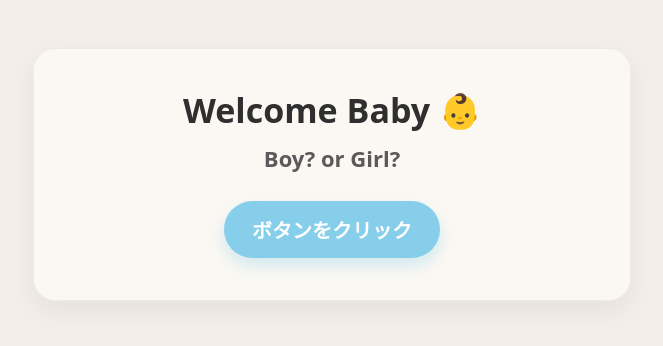
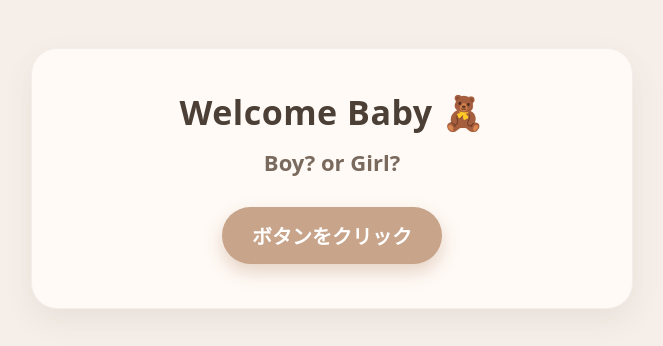
Before and after one commit to hazchon0802zzz-hash/gender-reveal, a plain HTML site: page index.html in a window 1280 px wide. Shown: the whole page, without its empty margins (308-971 px from the left). Drawn offline with Linux system fonts and the light colour scheme.

Commit message:
Update index.html
全体をブラウンに変更

```diff
--- a/index.html
+++ b/index.html
@@ -4,17 +4,25 @@
   <meta charset="UTF-8" />
   <meta name="viewport" content="width=device-width, initial-scale=1.0">
 
-  <!-- ▼ LINEプレビュー対策：完全中立 -->
+  <!-- LINEプレビュー完全中立 -->
   <title>Baby Surprise</title>
   <meta name="description" content="リンクを開いてボタンを押してね🎁" />
 
   <style>
     :root{
-      --greige-bg: #f3efe8;
-      --greige-card: #fbf8f3;
-      --text-dark: #2f2f2f;
-      --text-mid: #5a5a5a;
+      /* ベース（パステルブラウン） */
+      --bg: #f6efe9;
+      --card: #fffaf6;
+      --text-main: #4b3f36;
+      --text-sub: #7a6a5e;
+
+      /* ブラウン系 */
+      --brown: #c8a48a;
+      --brown-dark: #b08b72;
+
+      /* Boy用（水色） */
       --blue: #87ceeb;
+      --blue-shadow: rgba(135,206,235,0.45);
     }
 
     body {
@@ -30,8 +38,8 @@
         "Hiragino Sans",
         Arial,
         sans-serif;
-      background: var(--greige-bg);
-      color: var(--text-dark);
+      background: var(--bg);
+      color: var(--text-main);
       text-align: center;
       padding: 48px 18px;
     }
@@ -39,62 +47,72 @@
     .wrap {
       max-width: 560px;
       margin: 0 auto;
-      background: var(--greige-card);
-      border-radius: 22px;
-      padding: 38px 18px 42px;
-      box-shadow: 0 10px 28px rgba(0,0,0,0.06);
-      border: 1px solid rgba(0,0,0,0.05);
+      background: var(--card);
+      border-radius: 26px;
+      padding: 40px 20px 44px;
+      box-shadow: 0 12px 30px rgba(75,63,54,0.08);
+      border: 1px solid rgba(75,63,54,0.06);
     }
 
     h1 {
       font-size: 34px;
-      margin: 0 0 10px;
+      margin: 0 0 12px;
+      letter-spacing: 0.5px;
     }
 
     h2 {
       font-size: 22px;
-      margin: 0 0 28px;
-      color: var(--text-mid);
+      margin: 0 0 30px;
+      color: var(--text-sub);
       font-weight: 600;
     }
 
     button {
-      padding: 14px 28px;
+      padding: 14px 30px;
       font-size: 20px;
       border-radius: 999px;
       border: none;
       cursor: pointer;
-      background-color: var(--blue);
+      background-color: var(--brown);
       color: #fff;
       font-weight: 800;
-      box-shadow: 0 8px 16px rgba(135,206,235,0.35);
+      box-shadow: 0 8px 18px rgba(200,164,138,0.45);
+      transition: transform .05s ease, background-color .2s ease;
+    }
+
+    button:hover {
+      background-color: var(--brown-dark);
+    }
+
+    button:active {
+      transform: translateY(1px);
     }
 
     #revealArea {
       display: none;
-      margin-top: 34px;
+      margin-top: 36px;
     }
 
     .revealText {
-      font-size: 46px;
+      font-size: 44px;
       font-weight: 900;
-      line-height: 1.2;
-      margin-bottom: 16px;
+      line-height: 1.25;
+      margin-bottom: 18px;
     }
 
     .itsa {
-      color: var(--text-dark);
       margin-right: 6px;
     }
 
+    /* Boyは水色 */
     .boy {
       color: var(--blue);
-      text-shadow: 0 6px 14px rgba(135,206,235,0.35);
+      text-shadow: 0 6px 14px var(--blue-shadow);
     }
 
     .balloons {
-      font-size: 44px;
-      margin-top: 8px;
+      font-size: 42px;
+      margin-top: 6px;
     }
 
     canvas#confetti {
@@ -112,9 +130,9 @@
   <canvas id="confetti"></canvas>
 
   <div class="wrap">
-    <!-- 初期表示（ここは中立ワードのみ） -->
+    <!-- 初期表示（中立） -->
     <div id="startArea">
-      <h1>Welcome Baby 👶</h1>
+      <h1>Welcome Baby 🧸</h1>
       <h2>Boy? or Girl?</h2>
       <button onclick="reveal()">ボタンをクリック</button>
     </div>
@@ -127,7 +145,7 @@
   </div>
 
   <script>
-    /* ---------- 紙吹雪 ---------- */
+    /* 紙吹雪（ブラウン×少しブルー） */
     const canvas = document.getElementById("confetti");
     const ctx = canvas.getContext("2d");
 
@@ -139,7 +157,7 @@
     resizeCanvas();
 
     function launchConfetti() {
-      const colors = ["#87ceeb", "#ffffff", "#d9cbb7"];
+      const colors = ["#c8a48a", "#fffaf6", "#e6d3c2", "#87ceeb"];
       const pieces = [];
 
       for (let i = 0; i < 120; i++) {
@@ -180,14 +198,13 @@
       draw();
     }
 
-    /* ---------- 発表 ---------- */
     function reveal() {
       document.getElementById("startArea").style.display = "none";
       document.getElementById("revealArea").style.display = "block";
 
-      // ▼ 性別テキストは「ここで初めて」入れる（ネタバレ防止）
+      // Boyは水色文字＋青ハート💙（ここで初めて挿入＝ネタバレ防止）
       document.getElementById("revealText").innerHTML =
-        '<span class="itsa">It’s a</span> <span class="boy">Boy💙</span>';
+        '<span class="itsa">It’s a</span><span class="boy"> Boy 💙</span>';
 
       document.getElementById("revealEmojis").textContent =
         "🎈🎉👶🎉🎈";
```
